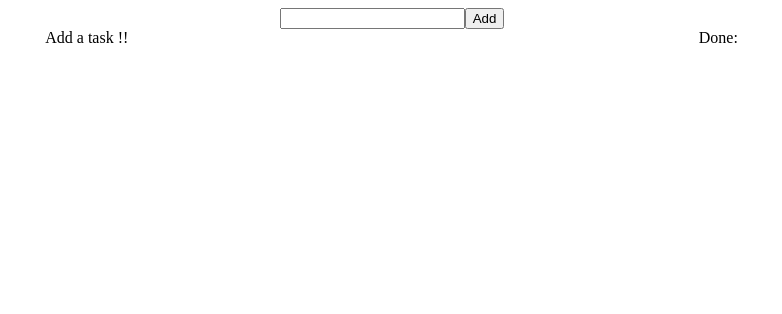
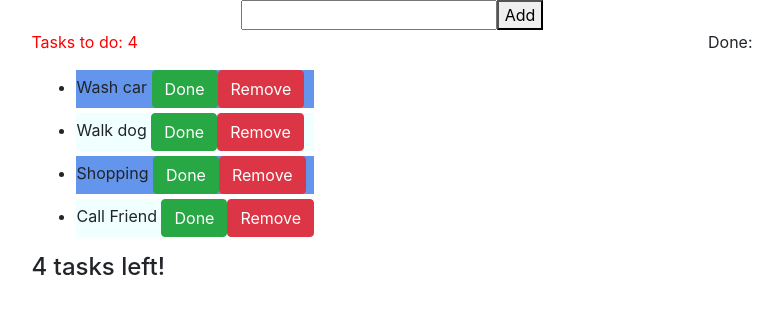
Before and after one commit to golasowska/angular-project-practice, an Angular app: page / in a window 1280 px wide. Shown: the top 314 px of the page, without its empty margins (248-1030 px from the left). Built offline with nearby package versions, Linux system fonts and the light colour scheme.

Commit message:
added styling

```diff
--- a/package.json
+++ b/package.json
@@ -21,6 +21,7 @@
     "@angular/platform-browser": "^5.2.0",
     "@angular/platform-browser-dynamic": "^5.2.0",
     "@angular/router": "^5.2.0",
+    "bootstrap": "^4.0.0",
     "core-js": "^2.4.1",
     "rxjs": "^5.5.6",
     "zone.js": "^0.8.19"
--- a/src/app/app.component.ts
+++ b/src/app/app.component.ts
@@ -1,11 +1,11 @@
-import {Component} from '@angular/core';
+import {Component, OnInit} from '@angular/core';
 
 @Component({
   selector: 'app-root',
   templateUrl: './app.component.html',
   styleUrls: ['./app.component.css']
 })
-export class AppComponent {
+export class AppComponent implements OnInit{
 
   newTask: string;
   taskList: Array<string> = [];
@@ -25,4 +25,8 @@ export class AppComponent {
     this.taskList = this.taskList.filter(e => e !== task);
   }
 
+  ngOnInit(): void {
+    this.taskList = ['Wash car', 'Walk dog', 'Shopping', "Call Friend"];
+  }
+
 }
--- a/src/app/todo-task/todo-task.component.css
+++ b/src/app/todo-task/todo-task.component.css
@@ -0,0 +1,14 @@
+li {
+  background: cornflowerblue;
+  margin: 5px;
+}
+
+.odd-li {
+  background: azure;
+  margin: 5px;
+}
+
+.last-li {
+  background: cadetblue;
+  margin: 5px;
+}
--- a/src/app/todo-task/todo-task.component.html
+++ b/src/app/todo-task/todo-task.component.html
@@ -1,8 +1,9 @@
 <div *ngIf="taskList.length>0; else addTask ">
-  <ul> To do:
-    <li *ngFor="let task of taskList; let i = index">{{task}}
-      <button (click)="onDone(task)">Done</button>
-      <button (click)="onRemove(task)">Remove</button>
+  <p [ngStyle]="{color: getColor()}">Tasks to do: {{taskList.length}}</p>
+  <ul>
+    <li *ngFor="let task of taskList; let i = index; let odd = odd" [ngClass]="{'odd-li': odd===true, 'last-li': taskList.length === 1}">{{task}}
+      <button type="button" class="btn btn-success" (click)="onDone(task)">Done</button>
+      <button type="button" class="btn btn-danger" (click)="onRemove(task)">Remove</button>
     </li>
   </ul>
   <h4> {{taskList.length}} tasks left!</h4>
--- a/src/app/todo-task/todo-task.component.ts
+++ b/src/app/todo-task/todo-task.component.ts
@@ -1,9 +1,10 @@
-import {Component, EventEmitter, Input, OnInit, Output} from '@angular/core';
+import {Component, EventEmitter, Input, OnInit, Output, ViewEncapsulation} from '@angular/core';
 
 @Component({
   selector: 'app-todo-task',
   templateUrl: './todo-task.component.html',
-  styleUrls: ['./todo-task.component.css']
+  styleUrls: ['./todo-task.component.css'],
+  encapsulation: ViewEncapsulation.None
 })
 export class TodoTaskComponent implements OnInit {
   @Output() removeTask = new EventEmitter<string>();
@@ -20,4 +21,8 @@ export class TodoTaskComponent implements OnInit {
   onRemove(task: string) {
     this.removeTask.emit(task);
   }
+
+  getColor(): string {
+    return this.taskList.length >= 5 ? 'green' : 'red';
+  }
 }
```
Also changed, not shown: .angular-cli.json, src/app/app.component.css (line endings or trailing spaces), 1 other file (tests, documents, lock files or other folders).
